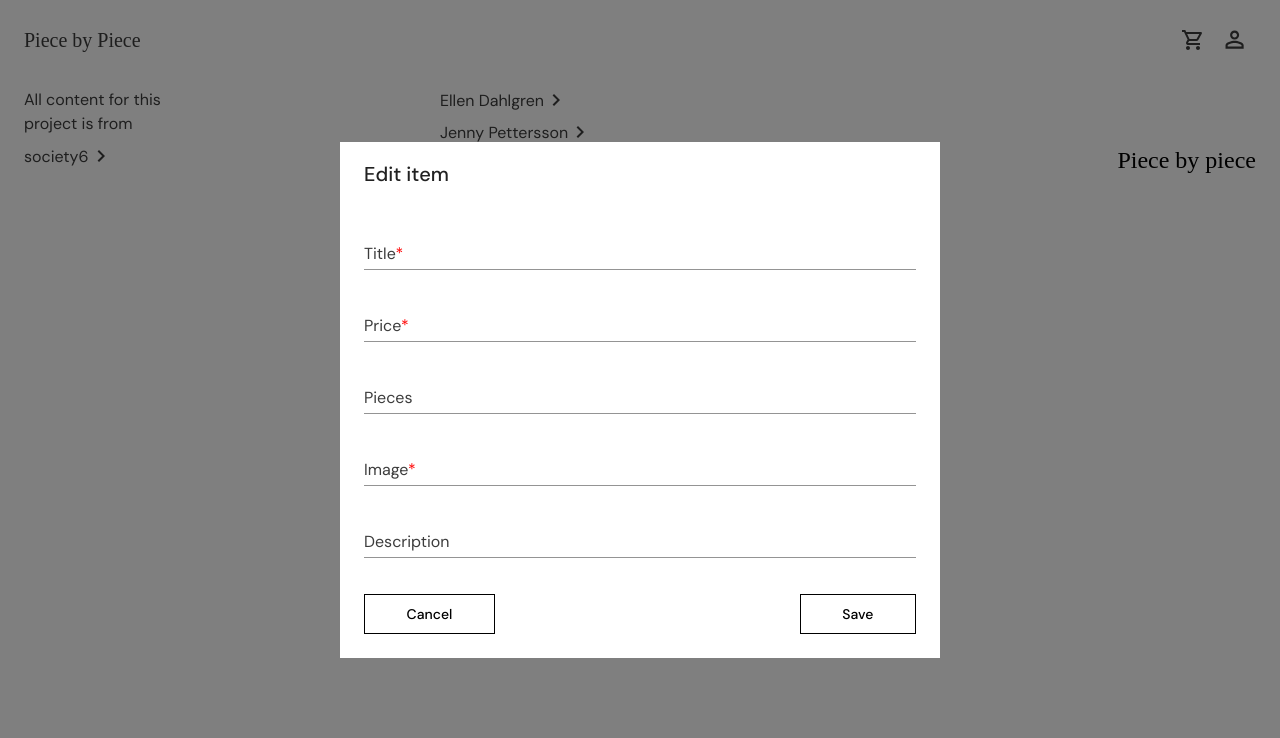
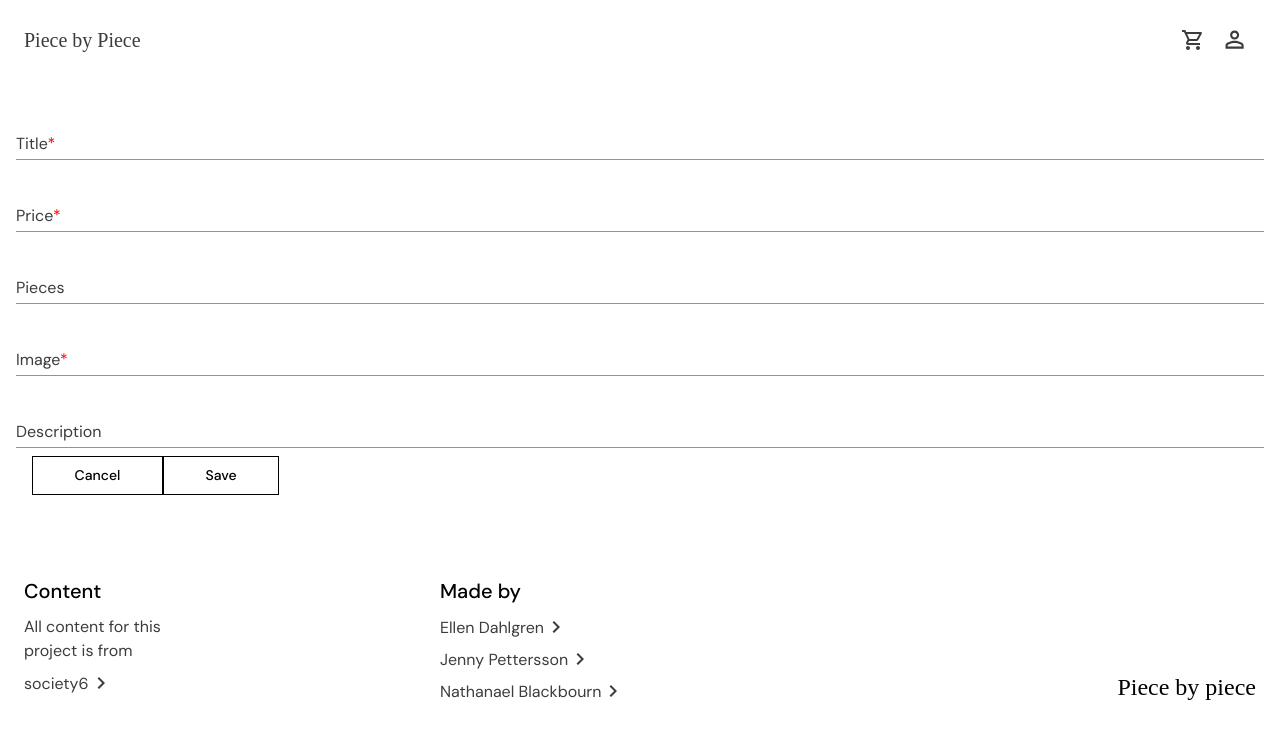
Before and after one commit to jesnagbg/react-webshop-ts-jenny-ellen-nat, a React (Vite) app: page /admin/product/000001 in a window 1280 px wide. Shown: the top 738 px of the page. Built offline with nearby package versions, Linux system fonts and the light colour scheme.

Commit message:
no dialog

```diff
--- a/src/components/AdminProductForm.tsx
+++ b/src/components/AdminProductForm.tsx
@@ -1,11 +1,7 @@
 import {
-  Box,
-  Dialog,
-  DialogActions,
-  DialogContent,
-  DialogTitle,
-  FormHelperTextProps,
-  TextField,
+  Box, FormHelperTextProps,
+  Paper,
+  TextField
 } from '@mui/material';
 import { useFormik } from 'formik';
 import { useNavigate } from 'react-router-dom';
@@ -114,21 +110,15 @@ export default function AdminProductForm({
   //--------------------------Return------------------------------//
 
   return (
-    <Dialog
-      open={open}
-      onClose={onClose}
-      maxWidth="sm"
-      fullWidth
-    >
-      <DialogTitle>{isEdit ? 'Edit item' : 'Add new item'}</DialogTitle>
-      <DialogContent>
+    <Box sx={topMargin}>
+      <Paper>
+        <Box p={2}>
           <Box
             component="form"
             onSubmit={formik.handleSubmit}
             noValidate
             autoComplete="off"
             data-cy="product-form"
-          // id="product-form"
           >
             <TextField
               fullWidth
@@ -230,9 +220,13 @@ export default function AdminProductForm({
               }
               onChange={formik.handleChange}
               onBlur={formik.handleBlur}
-            helperText={formik.touched.description && formik.errors.description}
+              helperText={
+                formik.touched.description && formik.errors.description
+              }
               FormHelperTextProps={
-              { 'data-cy': 'product-description-error' } as FormHelperTextProps
+                {
+                  'data-cy': 'product-description-error',
+                } as FormHelperTextProps
               }
             />
             {/* <Button
@@ -243,17 +237,15 @@ export default function AdminProductForm({
             Add more images
           </Button> */}
           </Box>
-      </DialogContent>
-      <DialogActions sx={buttonContainer}>
+          <Box sx={buttonContainer}>
             <AdminButton to="/admin">Cancel</AdminButton>
-        <AdminButton
-          type="submit"
-          onClick={formik.handleSubmit}
-        >
+            <AdminButton type="submit" onClick={formik.handleSubmit}>
               {isEdit ? 'Save' : 'Add'}
             </AdminButton>
-      </DialogActions>
-    </Dialog>
+          </Box>
+        </Box>
+      </Paper>
+    </Box>
   );
 }
 
@@ -265,3 +257,7 @@ const buttonContainer = {
 const requiredIndicator = {
   color: 'red',
 };
+
+const topMargin = {
+  marginTop: "80px",
+}
```
Lines whose indentation alone changed are shown as unchanged.
